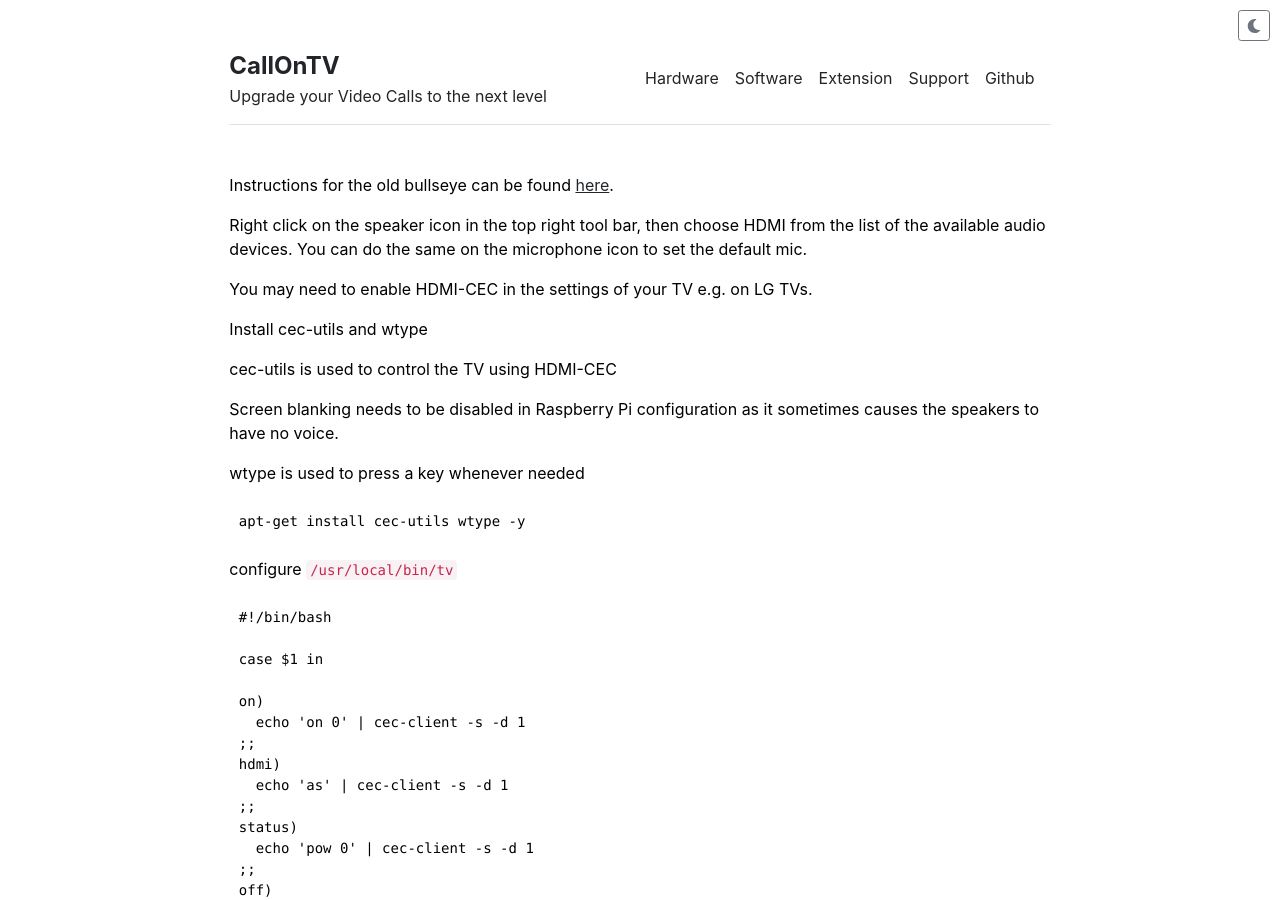
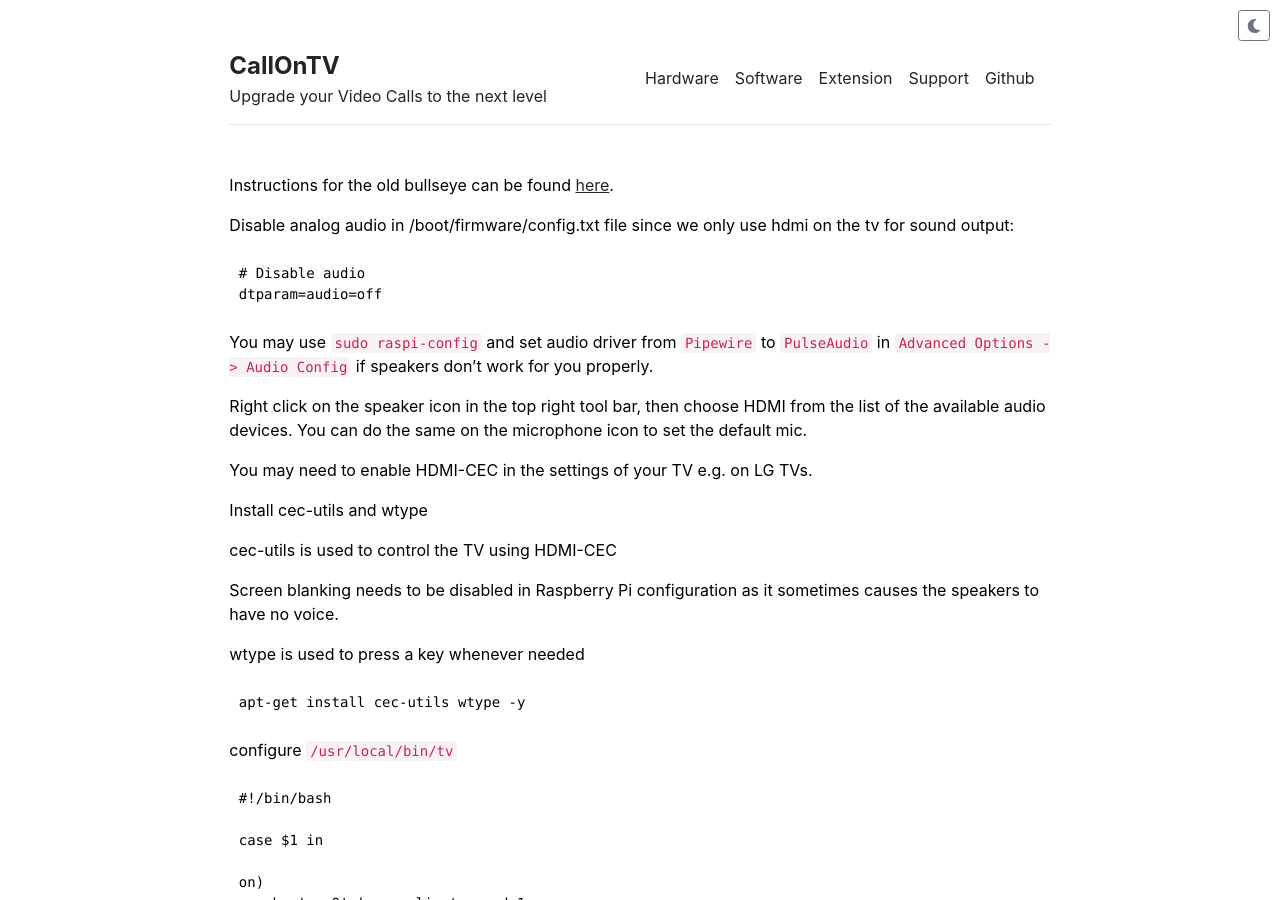
Before and after one commit to callontv/callontv.github.io, a Jekyll site: the page built from software.md, in a window 1280 px wide and 900 px high. Built offline with Jekyll 4.4.1, drawn with Linux system fonts in a browser that asks for light colours.

Commit message:
disabled analog audio

````diff
--- a/software.md
+++ b/software.md
@@ -3,6 +3,13 @@ layout: content
 title: "Software"
 ---
 Instructions for the old bullseye can be found [here](/software-bullseye).
+
+Disable analog audio in /boot/firmware/config.txt file since we only use hdmi on the tv for sound output:
+```
+# Disable audio
+dtparam=audio=off
+```
+You may use `sudo raspi-config` and set audio driver from `Pipewire` to `PulseAudio` in `Advanced Options -> Audio Config` if speakers don't work for you properly.
 
 Right click on the speaker icon in the top right tool bar, then choose HDMI from the list of the available audio devices. You can do the same on the microphone icon to set the default mic.
 
````
